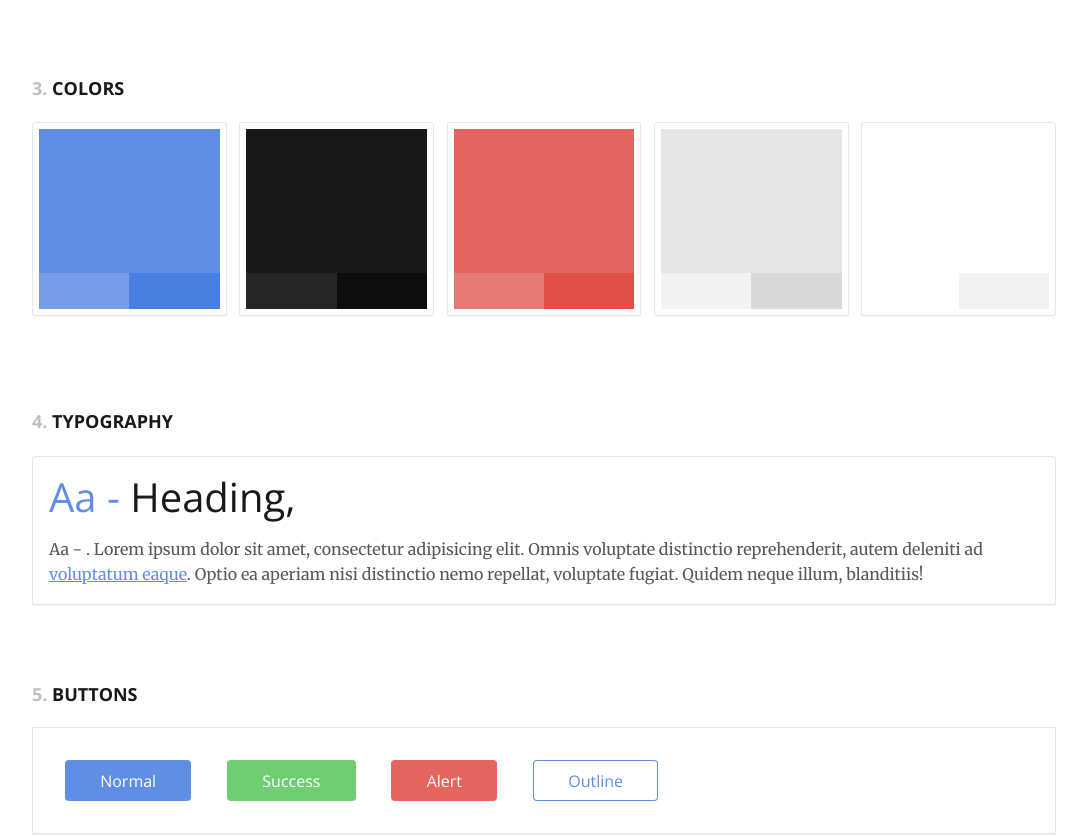
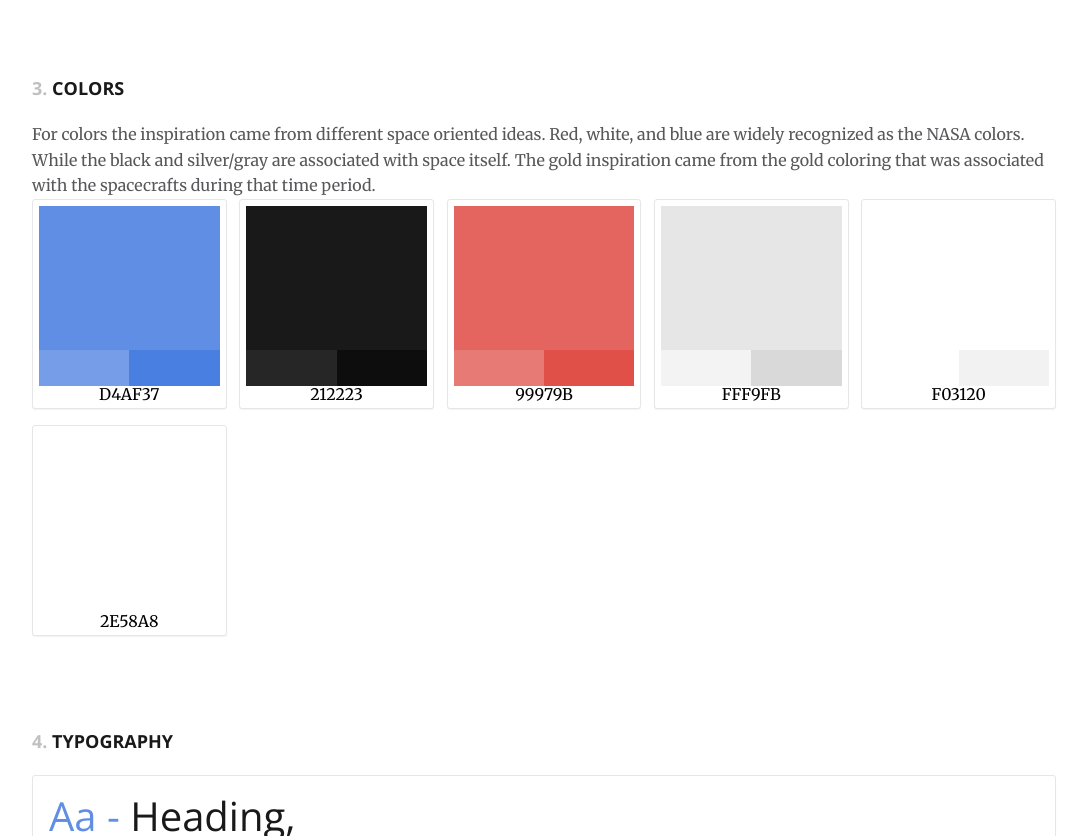
Before and after one commit to AdamFinder/The-Mercury-Project, a website built with Parcel: page src/index.html in a window 1280 px wide. Shown: the part 1035-1871 px from the top of the page, without its empty margins (96-1183 px from the left). Built offline with nearby package versions, Linux system fonts and the light colour scheme.

Commit message:
HTML Test

```diff
--- a/src/index.html
+++ b/src/index.html
@@ -45,7 +45,7 @@
       <section id="purpose" class="cd-purpose">
         <h2>Purpose/Theme</h2>
 
-        <div class="cd-box"><p>Add description of purpose/theme here.</p></div>
+        <div class="cd-box"><p>We decided to go with an Apollo Moon Landing theme.</p></div>
       </section>
 
       <section id="branding" class="cd-branding">
@@ -74,22 +74,29 @@
 
       <section id="colors" class="cd-colors">
         <h2>Colors</h2>
+        <p>For colors the inspiration came from different space oriented ideas. Red, white, and blue are widely recognized
+          as the NASA colors. While the black and silver/gray are associated with space itself. The gold inspiration came
+          from the gold coloring that was associated with the spacecrafts during that time period.
+        </p>
 
         <ul>
-          <li class="cd-box"><div class="cd-color-swatch"></div></li>
+          <li class="cd-box"><div class="cd-color-swatch"></div>D4AF37</li>
 
-          <li class="cd-box"><div class="cd-color-swatch"></div></li>
+          <li class="cd-box"><div class="cd-color-swatch"></div>212223</li>
 
-          <li class="cd-box"><div class="cd-color-swatch"></div></li>
+          <li class="cd-box"><div class="cd-color-swatch"></div>99979B</li>
 
-          <li class="cd-box"><div class="cd-color-swatch"></div></li>
+          <li class="cd-box"><div class="cd-color-swatch"></div>FFF9FB</li>
 
-          <li class="cd-box"><div class="cd-color-swatch"></div></li>
+          <li class="cd-box"><div class="cd-color-swatch"></div>F03120</li>
+
+          <li class="cd-box"><div class="cd-color-swatch"></div>2E58A8</li>
         </ul>
       </section>
 
       <section id="typography" class="cd-typography">
         <h2>Typography</h2>
+
 
         <div class="cd-box">
           <h1>Heading, <span></span></h1>
```
